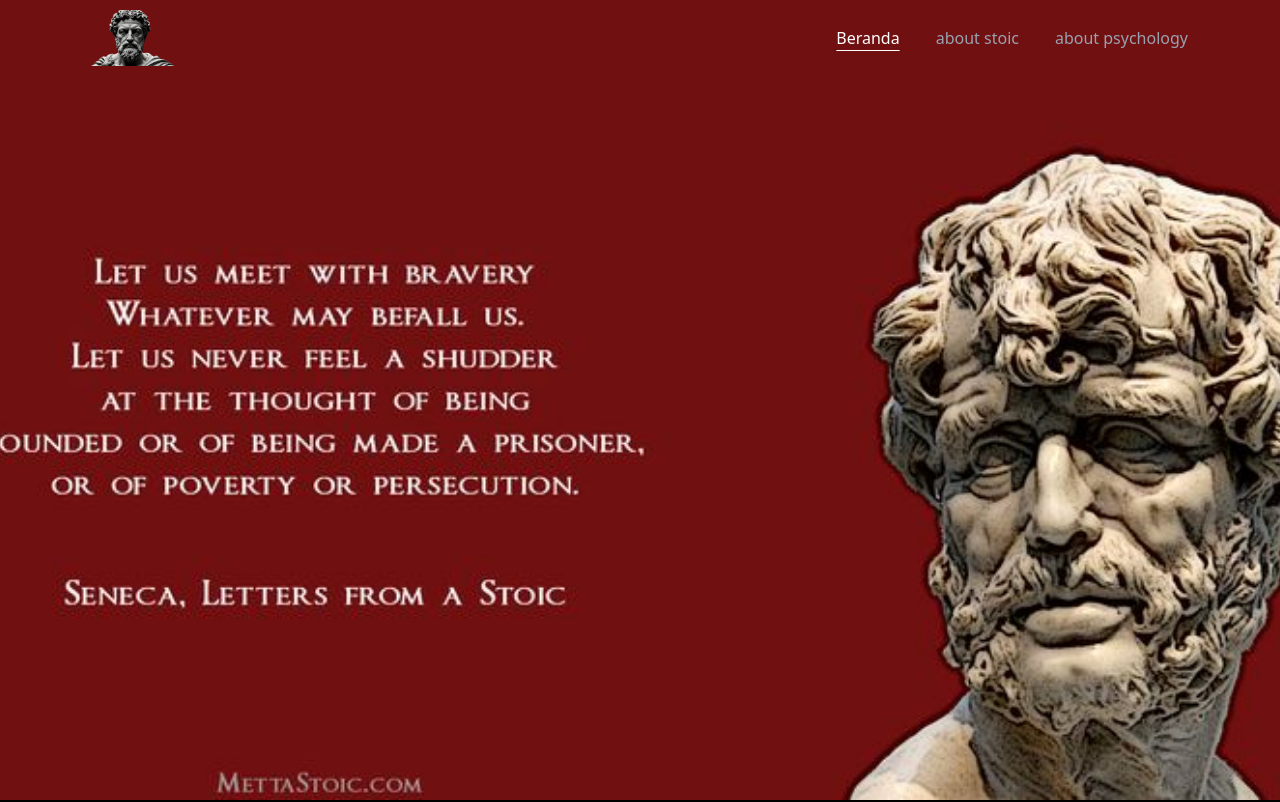
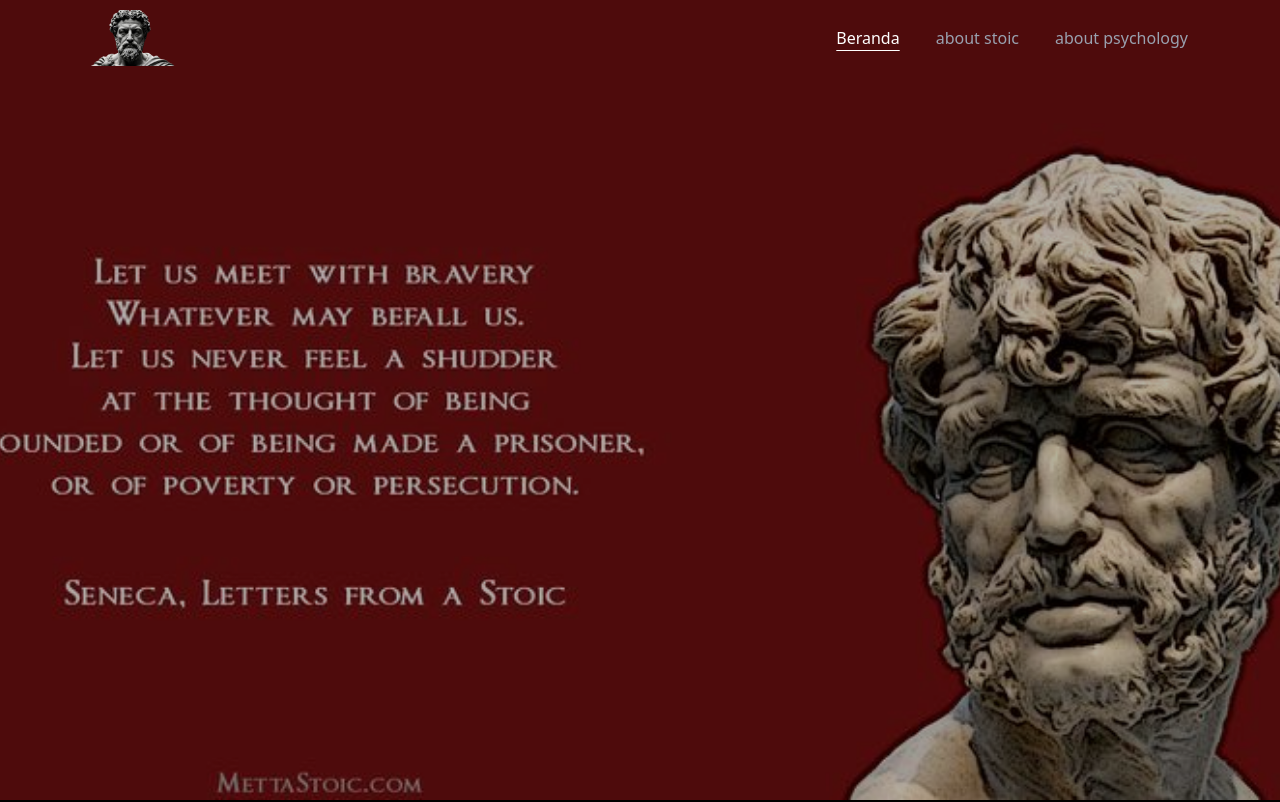
Before and after one commit to Ryuuutaaa/daily-stoic, a Next.js app: page / in a window 1280 px wide. Shown: the top 802 px of the page. Built offline with nearby package versions, Linux system fonts and the light colour scheme.

Commit message:
feat : add background black and opacity

```diff
--- a/src/components/modules/landing-page/hero/index.tsx
+++ b/src/components/modules/landing-page/hero/index.tsx
@@ -3,11 +3,11 @@ import React, { JSX } from "react";
 const Hero = (): JSX.Element => {
   return (
     <div className="bg-[url('/images/bgseneca.jpg')] bg-cover bg-no-repeat bg-top bg-fixed min-h-screen w-full">
-      <section className="max-w-[120px] mx-auto flex items-center min-h-screen px-4">
-        <div className="flex flex-col select-none text-white">
-          <h6 className="text-sm md:text-lg lg:text-6xl font-black tracking-tight pb-2"></h6>
-        </div>
-      </section>
+      <div className="bg-black opacity-30">
+        <section className="max-w-[120px] mx-auto flex items-center min-h-screen px-4">
+          <div className="flex flex-col select-none text-white"></div>
+        </section>
+      </div>
     </div>
   );
 };
```
